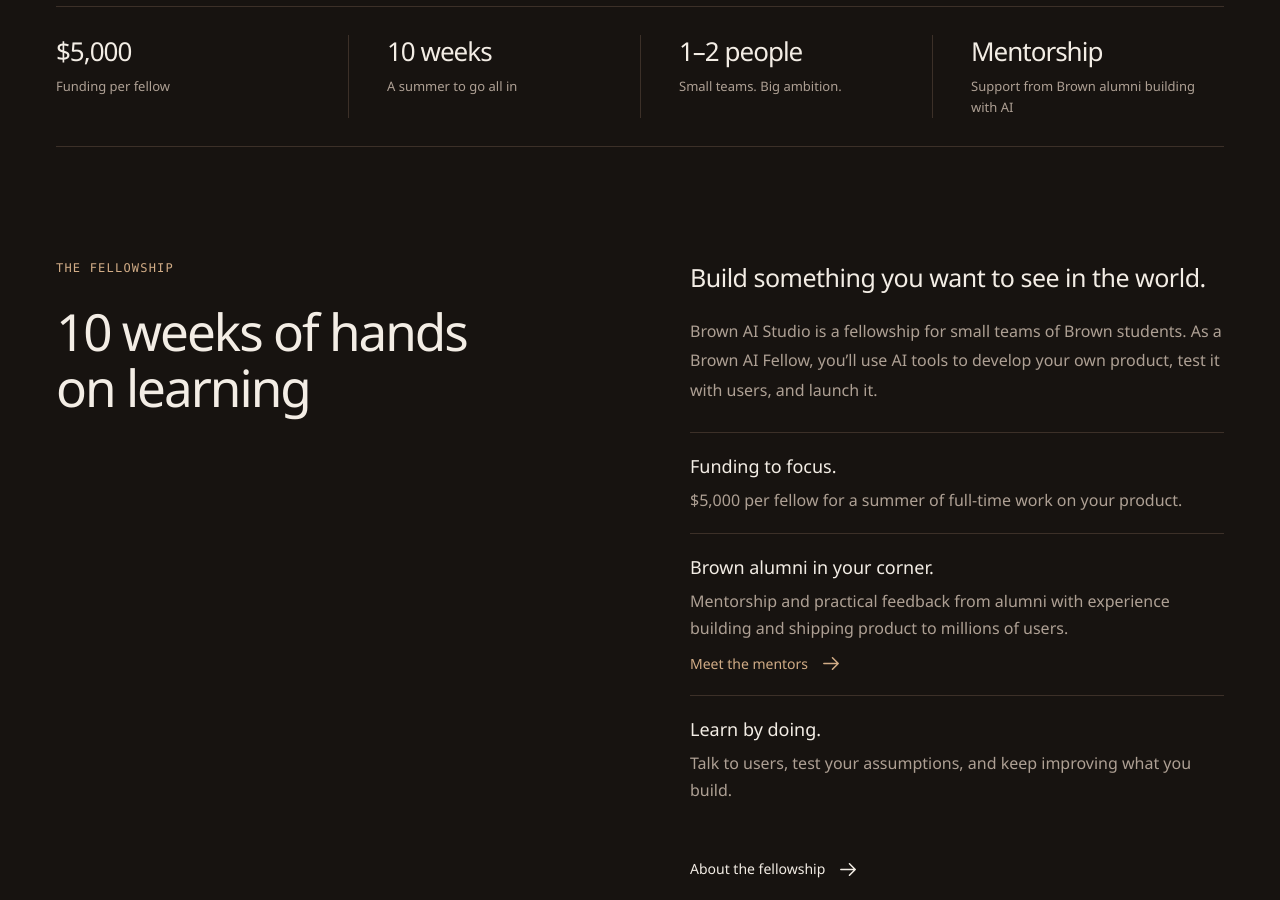
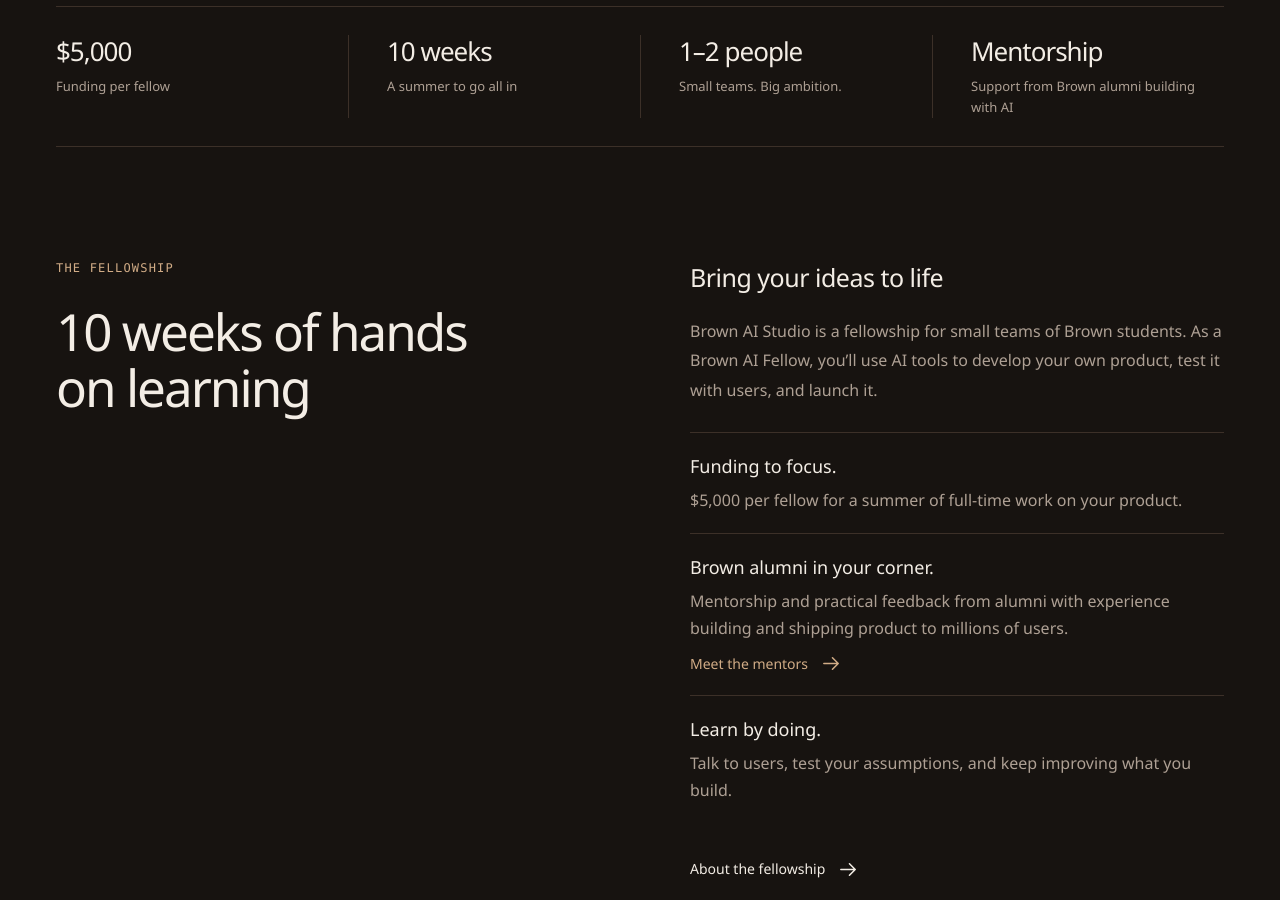
Before and after one commit to b-star-fellowship/b-star-fellowship.github.io, a Jekyll site: the page built from index.html, in a window 1280 px wide and 900 px high, scrolled down 708 px. Built offline with Jekyll 4.4.1, drawn with Linux system fonts in a browser that asks for light colours.

Commit message:
last tweak of the night

```diff
--- a/index.html
+++ b/index.html
@@ -29,7 +29,7 @@ description: Build the future with AI. A summer fellowship giving Brown students
     <h2 id="fellowship-title">10 weeks of hands on learning</h2>
   </div>
   <div class="fellowship-content">
-    <p class="section-lede">Build something you want to see in the world.</p>
+    <p class="section-lede">Bring your ideas to life</p>
     <p>Brown AI Studio is a fellowship for small teams of Brown students. As a Brown AI Fellow, you’ll use AI tools to develop your own product, test it with users, and launch it.</p>
     <div class="benefit-list">
       <div><div><h3>Funding to focus.</h3><p>$5,000 per fellow for a summer of full-time work on your product.</p></div></div>
```
